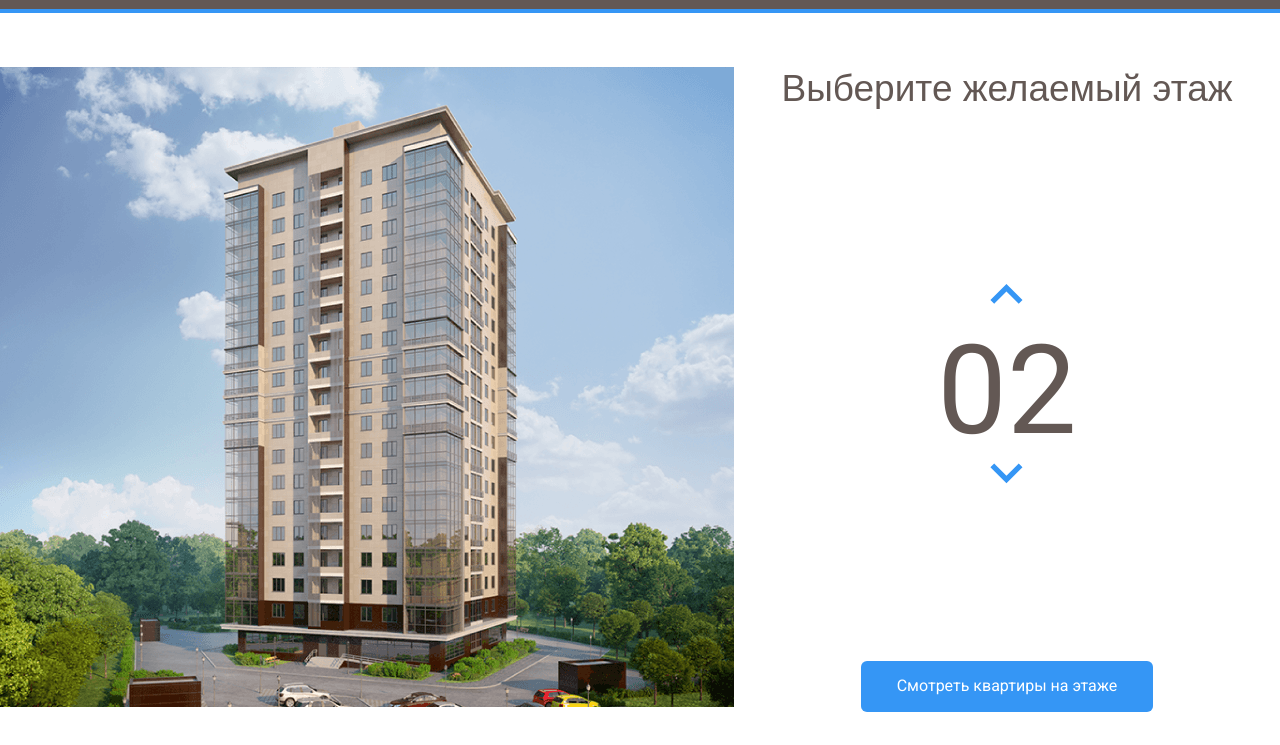
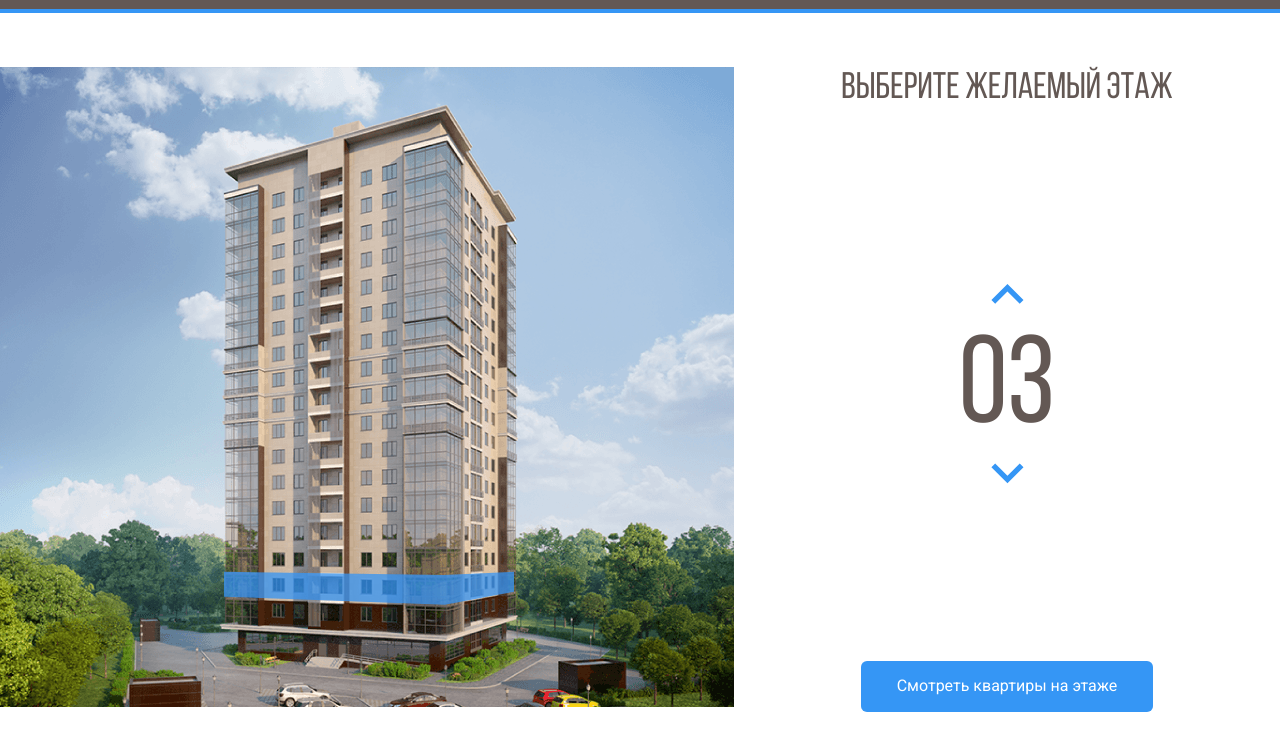
Before and after one commit to Maksimilliano/Melody, a plain HTML site: page Index.html in a window 1280 px wide. Both pictures are taken after a click on the button 1006 px from the left and 351 px from the top of the page. Shown: the part 55-800 px from the top of the page. Drawn offline with nearby package versions, Linux system fonts and the light colour scheme.

Commit message:
Напиcали скрипт для подсветки этажей и изменения счетчика.
Использовали библиотеку Jquery

```diff
--- a/Index.html
+++ b/Index.html
@@ -1,5 +1,5 @@
 <!DOCTYPE html>
-<html lang="en">
+<html lang="ru">
 <head>
   <meta charset="UTF-8">
   <meta http-equiv="X-UA-Compatible" content="IE=edge">
@@ -55,23 +55,23 @@
           </pattern>
           <image id="image0" width="740" height="640" xlink:href="img/home.png" />
         </defs>
-        <path d="M223 530.7L443.8 538.7L513 525V546.7L444.5 566.4L223 555.4V530.7Z" fill="#3595F6" fill-opacity="0.75" />
-        <path d="M224 529.7V504.7L444.3 508L514 504.7V524.7L444.7 537.7L224 529.7Z" fill="#3595F6" fill-opacity="0.75" />
-        <path d="M224 503.7V478.7H445H514V501.7L446 508.7L224 503.7Z" fill="#3595F6" fill-opacity="0.75" />
-        <path d="M224 479.7V454.7L445.3 451L513 457.7V479.7H445" fill="#3595F6" fill-opacity="0.75" />
-        <path d="M224 453.7V427.7L445.5 424.4L514 435.4V456.7L445 450L224 453.7Z" fill="#3595F6" fill-opacity="0.75" />
-        <path d="M223 426.7V403L444 390.7L515 413.7V435L444 422.7L223 426.7Z" fill="#3595F6" fill-opacity="0.75" />
-        <path d="M223 404.7V379.7L445.2 363.4L515 392V412.7L444.7 391L223 404.7Z" fill="#3595F6" fill-opacity="0.75" />
-        <path d="M223 379.7V354.7L445.5 334.4L515 371V391.7L443 363L223 379.7Z" fill="#3595F6" fill-opacity="0.75" />
-        <path d="M223 353.7V329.7L446 305L515 349V370.7L445.7 332.7L223 353.7Z" fill="#3595F6" fill-opacity="0.75" />
-        <path d="M223 328.7V304.7L445.5 276L515 327V347.7L444.7 305.4L223 328.7Z" fill="#3595F6" fill-opacity="0.75" />
-        <path d="M222 304.7V280.7L444.3 247.7L515 307V326.7L445 276L222 304.7Z" fill="#3595F6" fill-opacity="0.75" />
-        <path d="M223 279.7V255.7L444.2 220.7L514 284.7V305.7L445.3 247.4L223 279.7Z" fill="#3595F6" fill-opacity="0.75" />
-        <path d="M223 255.7V230.7L445.3 192.7L514 263V283.7L445 219.7L223 255.7Z" fill="#3595F6" fill-opacity="0.75" />
-        <path d="M223 229.7V204.7L443.8 161L514 240V262.7L445 189.4L223 229.7Z" fill="#3595F6" fill-opacity="0.75" />
-        <path d="M224 205.7V180.7L444 132.7L514 217.7V240.7L443.3 161.4L224 205.7Z" fill="#3595F6" fill-opacity="0.75" />
-        <path d="M223 180.7V155.7L442.8 103.7L514 196V218.7L444.3 132.4L223 180.7Z" fill="#3595F6" fill-opacity="0.75" />
-        <path d="M223 155.7V129.7L445 73L514 174.7V195.7L444.7 104L223 155.7Z" fill="#3595F6" fill-opacity="0.75" />
+        <path data-floor="02" d="M223 530.7L443.8 538.7L513 525V546.7L444.5 566.4L223 555.4V530.7Z" fill="#3595F6" fill-opacity="0.75" />
+        <path data-floor="03" d="M224 529.7V504.7L444.3 508L514 504.7V524.7L444.7 537.7L224 529.7Z" fill="#3595F6" fill-opacity="0.75" />
+        <path data-floor="04" d="M224 503.7V478.7H445H514V501.7L446 508.7L224 503.7Z" fill="#3595F6" fill-opacity="0.75" />
+        <path data-floor="05" d="M224 479.7V454.7L445.3 451L513 457.7V479.7H445" fill="#3595F6" fill-opacity="0.75" />
+        <path data-floor="06" d="M224 453.7V427.7L445.5 424.4L514 435.4V456.7L445 450L224 453.7Z" fill="#3595F6" fill-opacity="0.75" />
+        <path data-floor="07" d="M223 426.7V403L444 390.7L515 413.7V435L444 422.7L223 426.7Z" fill="#3595F6" fill-opacity="0.75" />
+        <path data-floor="08" d="M223 404.7V379.7L445.2 363.4L515 392V412.7L444.7 391L223 404.7Z" fill="#3595F6" fill-opacity="0.75" />
+        <path data-floor="09" d="M223 379.7V354.7L445.5 334.4L515 371V391.7L443 363L223 379.7Z" fill="#3595F6" fill-opacity="0.75" />
+        <path data-floor="10" d="M223 353.7V329.7L446 305L515 349V370.7L445.7 332.7L223 353.7Z" fill="#3595F6" fill-opacity="0.75" />
+        <path data-floor="11" d="M223 328.7V304.7L445.5 276L515 327V347.7L444.7 305.4L223 328.7Z" fill="#3595F6" fill-opacity="0.75" />
+        <path data-floor="12" d="M222 304.7V280.7L444.3 247.7L515 307V326.7L445 276L222 304.7Z" fill="#3595F6" fill-opacity="0.75" />
+        <path data-floor="13" d="M223 279.7V255.7L444.2 220.7L514 284.7V305.7L445.3 247.4L223 279.7Z" fill="#3595F6" fill-opacity="0.75" />
+        <path data-floor="14" d="M223 255.7V230.7L445.3 192.7L514 263V283.7L445 219.7L223 255.7Z" fill="#3595F6" fill-opacity="0.75" />
+        <path data-floor="15" d="M223 229.7V204.7L443.8 161L514 240V262.7L445 189.4L223 229.7Z" fill="#3595F6" fill-opacity="0.75" />
+        <path data-floor="16" d="M224 205.7V180.7L444 132.7L514 217.7V240.7L443.3 161.4L224 205.7Z" fill="#3595F6" fill-opacity="0.75" />
+        <path data-floor="17" d="M223 180.7V155.7L442.8 103.7L514 196V218.7L444.3 132.4L223 180.7Z" fill="#3595F6" fill-opacity="0.75" />
+        <path data-floor="18" d="M223 155.7V129.7L445 73L514 174.7V195.7L444.7 104L223 155.7Z" fill="#3595F6" fill-opacity="0.75" />
 
       </svg>
     </div>
@@ -92,5 +92,8 @@
   </div>
     <!-- /.main-info -->
   </main>
+  <script src="https://code.jquery.com/jquery-3.6.0.min.js"
+    integrity="sha256-/xUj+3OJU5yExlq6GSYGSHk7tPXikynS7ogEvDej/m4=" crossorigin="anonymous"></script>
+    <script src="js/main.js"></script>
 </body>
 </html>
--- a/css/style.css
+++ b/css/style.css
@@ -1,14 +1,16 @@
+@font-face {
+  font-family: "Bebas Neue";
+  src: local("Bebas Neue Regular Regular"), local("BebasNeueRegular"),
+    url("../fonts/BebasNeueRegular.woff2") format("woff2"),
+    url("../fonts/BebasNeueRegular.woff") format("woff");
+  font-weight: normal;
+  font-style: normal;
+  font-display: swap;
+}
+
 * {
   box-sizing: border-box;
 }
-@font-face {
-  font-family: "Bebas Neue Cyrillic";
-  src: local("Bebas Neue Cyrillic"), local("BebasNeueCyrillic"),
-    url("../fonts/BebasNeueCyrillic.woff2") format("woff2"),
-    url("../fonts/BebasNeueCyrillic.woff") format("woff");
-  font-display: swap;
-}
-
 body {
   font-family: "Roboto", sans-serif;
 }
@@ -78,6 +80,9 @@ body {
 .home-image path:hover {
   opacity: 1;
 }
+path.current-floor {
+  opacity: 1;
+}
 .counter-group {
   display: flex;
   flex-direction: column;
@@ -90,7 +95,7 @@ body {
 }
 .main-title {
   margin: 0;
-  font-family: "BebasNeueCyrillic", sans-serif;
+  font-family: "Bebas Neue", sans-serif;
   font-weight: normal;
   font-style: normal;
   font-size: 37px;
@@ -98,6 +103,7 @@ body {
   color: #635854;
 }
 .counter {
+  font-family: "Bebas Neue", sans-serif;
   color: #635854;
   font-size: 124px;
   margin-top: 10px;
--- /dev/null
+++ b/js/main.js
@@ -0,0 +1,35 @@
+$(document).ready(function () {
+  var currentFloor = 2; // Переменная, где хранится текуущий этаж
+  var floorPath = $(".home-image path"); // Каждый отдельный этаж в SVG
+  var counterUp = $(".counter-up");/*кнопка увеличения этажа*/
+  var counterDown = $(".counter-down");/*кнопка уменьшения этажа*/
+
+  // Функция при наведении мышью на этаж
+  floorPath.on("mouseover",function (){
+  floorPath.removeClass("current-floor"); // Удаляем активный класс у этажей
+  currentFloor = $(this).attr("data-floor"); // Получаем значение текущего этажа
+  $(".counter").text(currentFloor); // Записываем значение этажа в счётчик справа
+});
+
+counterUp.on("click",function (){ // Отслеживаем клик по кнопке вверх
+  // Провряем значение этажа, оно не должно быть больше 18-ти
+  if (currentFloor < 18) {
+  currentFloor++; // Прибавляем один этаж
+  uscurrentFloor = currentFloor.toLocaleString("en-US", {minimumIntegerDigits: 2, useGrouping: false}); // Форматируем переменную с этажом, чтобы было 01, а не 1
+  $(".counter").text(uscurrentFloor); // Записываем значение этажа в счётчик справа
+  floorPath.removeClass("current-floor") // Удаляем активный класс у этажей
+  $(`[data-floor=${uscurrentFloor}]`).toggleClass("current-floor"); // Подсвечиваем текущий этаж
+  }
+});
+
+counterDown.on("click",function (){ // Отслеживаем клик по кнопке вниз
+  // Провряем значение этажа, оно не должно быть мньше 02
+  if (currentFloor > 02) {
+  currentFloor--; // Убавляем один этаж
+  uscurrentFloor = currentFloor.toLocaleString("en-US", {minimumIntegerDigits: 2, useGrouping: false}); // Форматируем переменную с этажом, чтобы было 01, а не 1
+  $(".counter").text(uscurrentFloor); // Записываем значение этажа в счётчик справа
+  floorPath.removeClass("current-floor") // Удаляем активный класс у этажей
+  $(`[data-floor=${uscurrentFloor}]`).toggleClass("current-floor"); // Подсвечиваем текущий этаж
+  }
+});
+});
```
Also changed, not shown: fonts/BebasNeueRegular.woff (added), fonts/BebasNeueRegular.woff2 (added).
